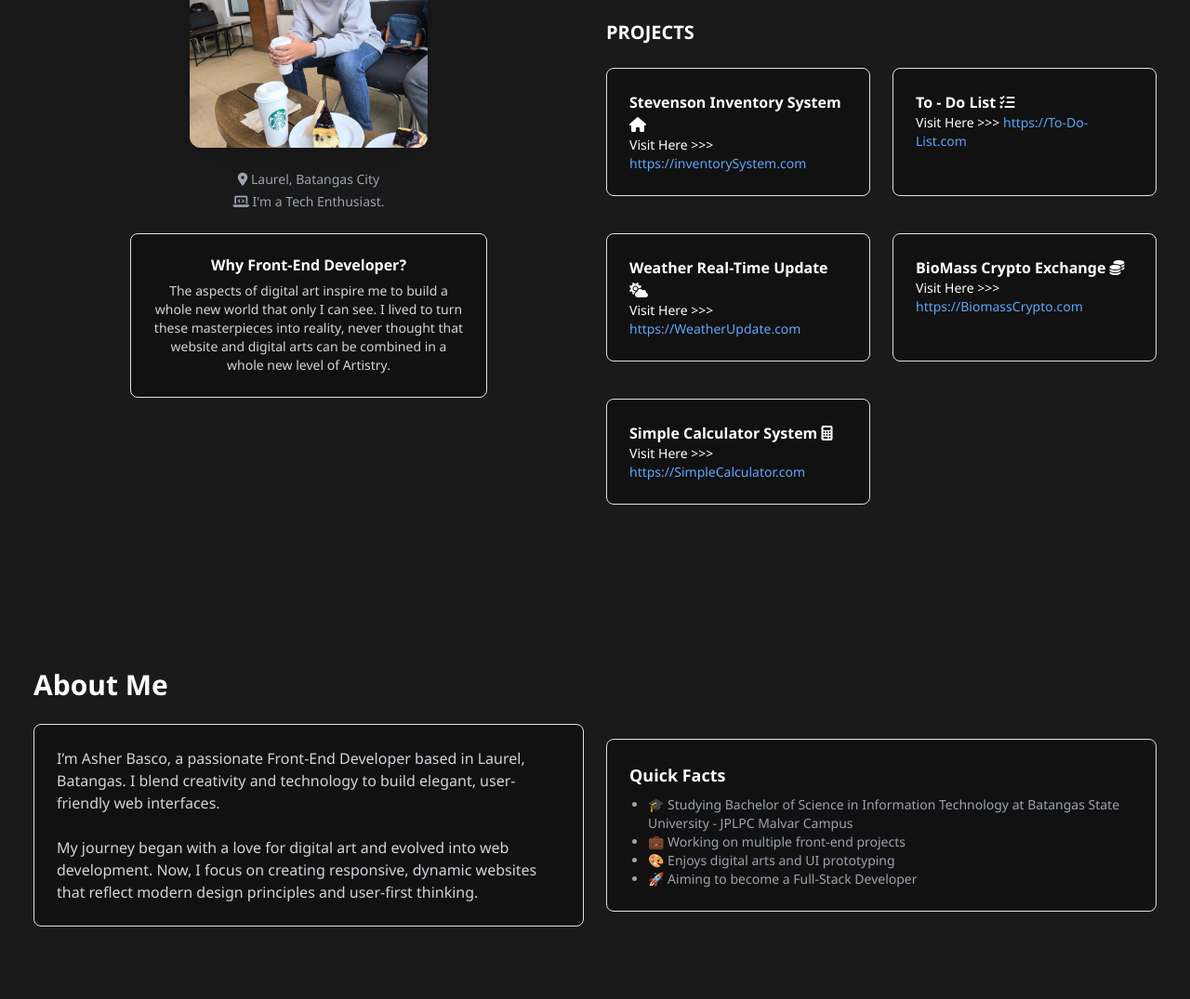
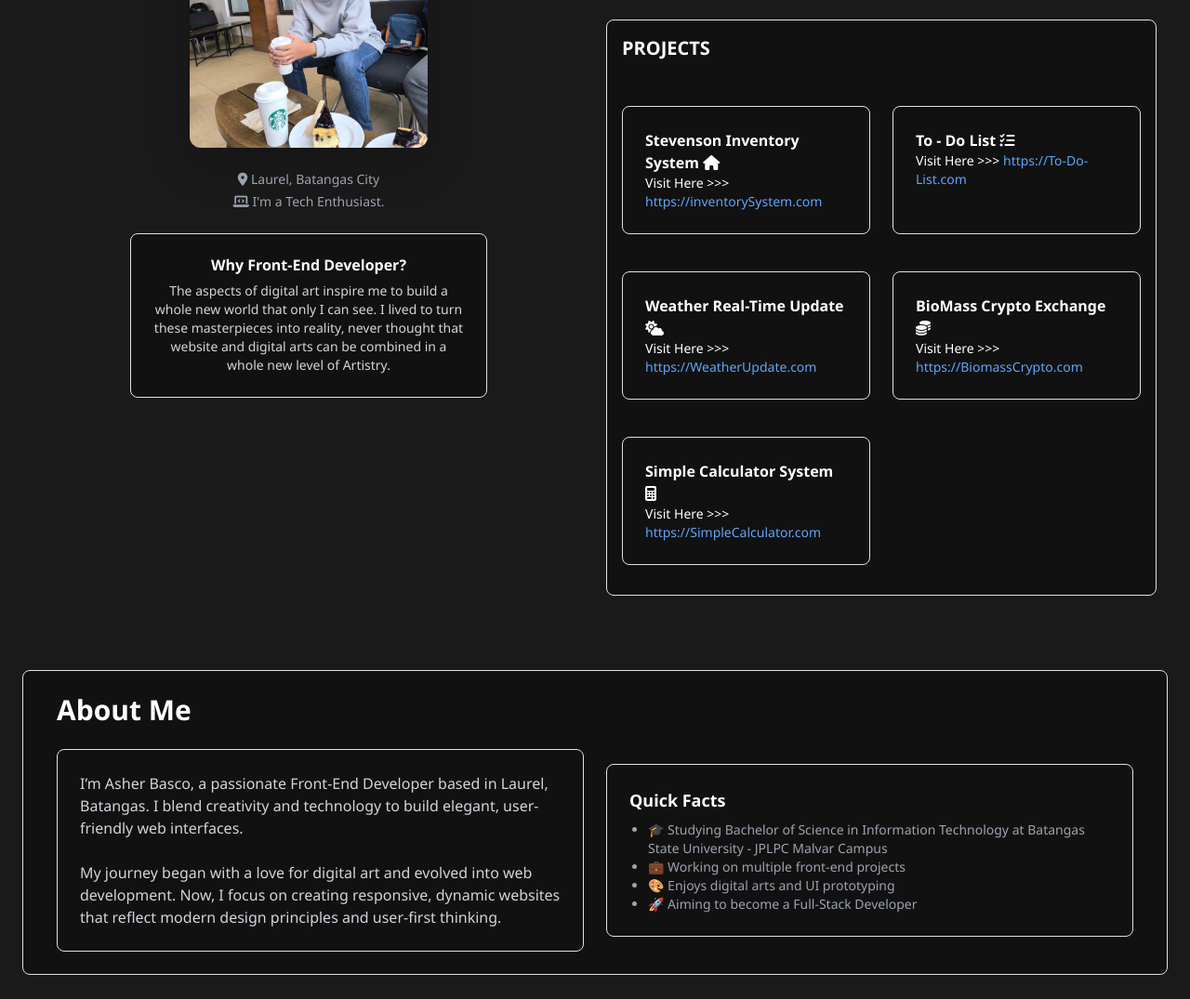
Before and after one commit to AsherDoesTechs/Portfolio, a plain HTML site: page index.html in a window 1280 px wide. Shown: the part 185-1260 px from the top of the page at 93% size. Drawn offline with nearby package versions, Linux system fonts and the light colour scheme.

Commit message:
Added Some FlexBox

```diff
--- a/index.html
+++ b/index.html
@@ -53,9 +53,9 @@
       <p class="text-xl text-gray-300 mb-6">I work as a Front-End Developer</p>
 
       <!-- Projects -->
-      <h2 class="text-xl font-semibold mb-4">PROJECTS</h2>
+<div class="grid md:grid-cols-2 gap-4 bg-[#111] p-3 rounded-lg border border-gray-600">
+  <h2 class="text-xl font-semibold mb-4 col-span-full">PROJECTS</h2>
 
-      <div class="grid md:grid-cols-2 gap-4 ">
   <div class="project-box bg-[#111] p-4 rounded-lg border border-gray-600">
     <strong>Stevenson Inventory System</strong> <i class="fas fa-house"></i>
     <p class="text-sm">Visit Here >>> <a href="https://inventorySystem.com" class="text-blue-400">https://inventorySystem.com</a></p>
@@ -78,13 +78,14 @@
   </div>
 </div>
 
+
       <!-- Footer -->
     </section>
   </div>
 
 
   <!-- ABOUT Section -->
-  <section id="about" class="mt-20 text-white">
+  <section id="about" class="mt-20 text-white bg-[#111] p-4 rounded-lg border border-gray-600">
     <div class="container mx-auto">
       <h2 class="text-3xl font-bold mb-6">About Me</h2>
       <div class="grid md:grid-cols-2 gap-6 items-center">
@@ -196,7 +197,7 @@
 
 
   <!-- CONTACT Section -->
-  <section id="contacts" class="mt-20 text-white">
+  <section id="contacts" class="mt-20 text-white bg-[#111] p-4 rounded-lg border border-gray-600">
     <div class="container mx-auto">
       <h2 class="text-3xl font-bold mb-6">Contact Me</h2>
       <form class="grid gap-4 md:grid-cols-2">
```
Lines whose indentation alone changed are shown as unchanged.
